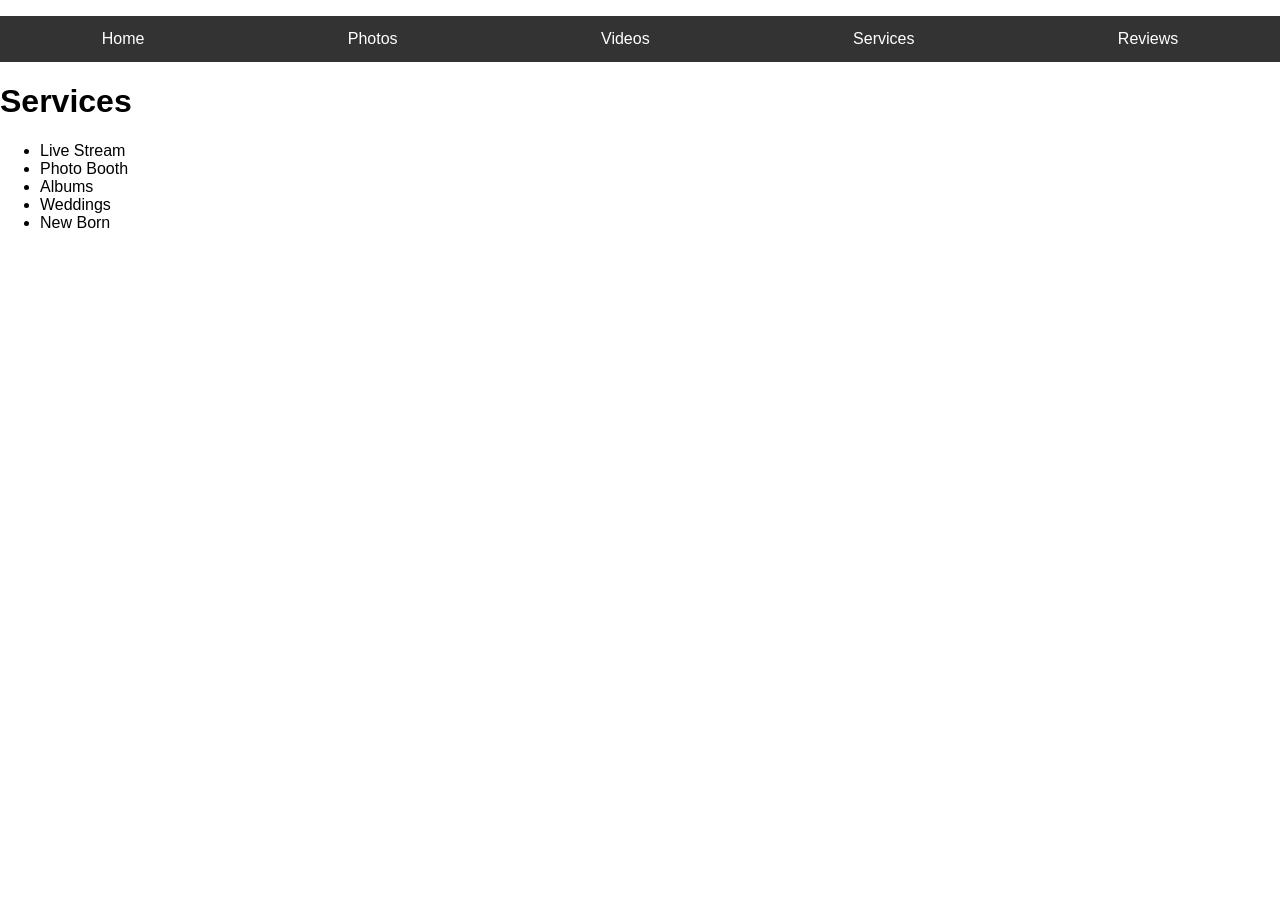
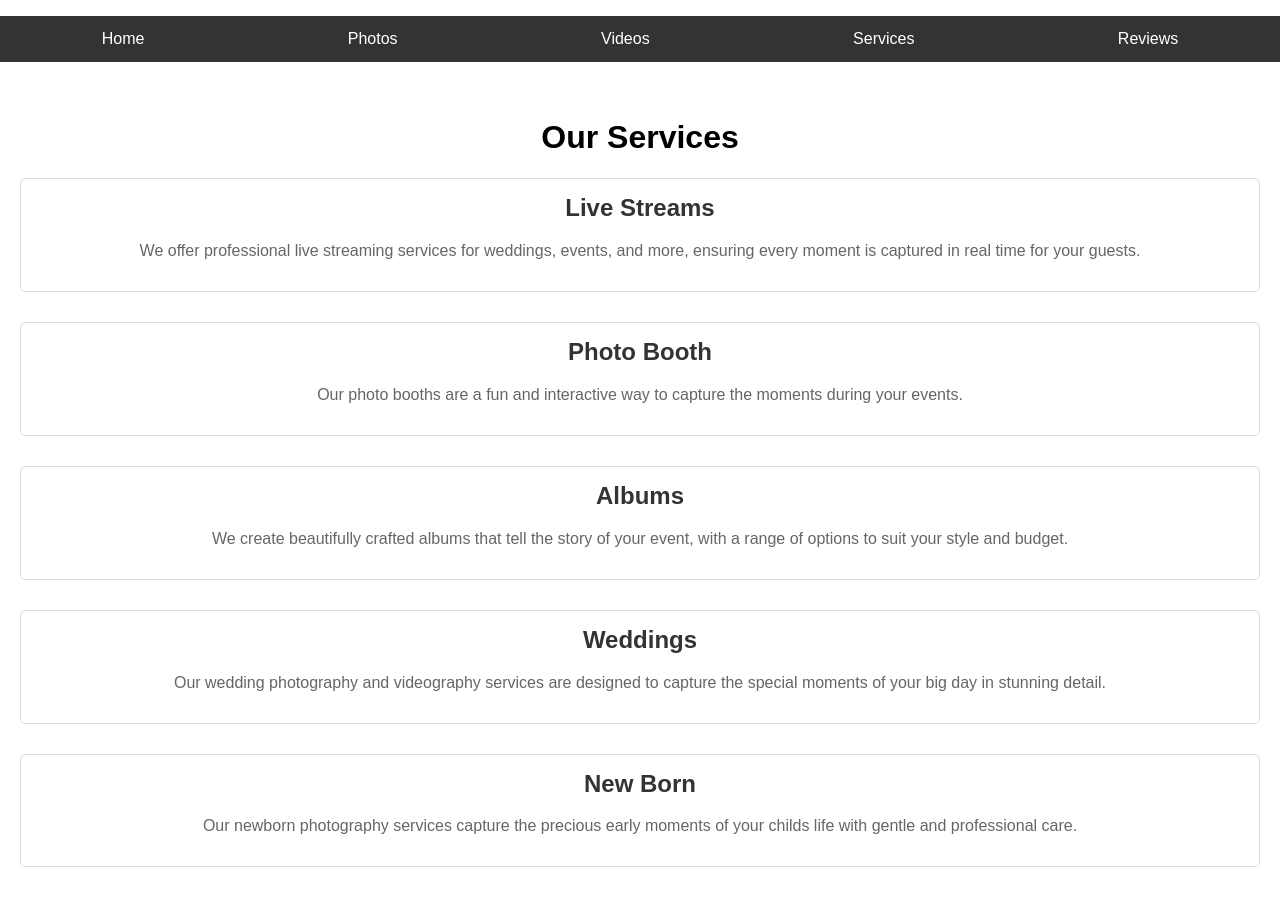
Before and after one commit to mayuresh1301/enlight-productions, a React (Create React App) app: page /services in a window 1280 px wide. Shown: the top 906 px of the page. Before the commit the page ends 800 px from the top, so only its background shows below. Built offline with nearby package versions, Linux system fonts and the light colour scheme.

Commit message:
Updated Services and added styling

```diff
--- /dev/null
+++ b/src/components/Services.css
@@ -0,0 +1,22 @@
+.services {
+    text-align: center;
+    padding: 20px;
+}
+
+.service-section {
+    margin-bottom: 30px;
+    padding: 15px;
+    border: 1px solid #ddd;
+    border-radius: 5px;
+}
+
+.service-section h2 {
+    margin-top: 0px;
+    font-size: 24px;
+    color: #333;
+}
+
+.service-section p {
+    font-size: 16px;
+    color: #666;
+}
--- a/src/components/Services.js
+++ b/src/components/Services.js
@@ -1,19 +1,37 @@
 import React from "react";
+import "./Services.css";
 
 const Services = () => {
     return (
-        <div>
-            <h1>Services</h1>
-            <ul>
-                <li>Live Stream</li>
-                <li>Photo Booth</li>
-                <li>Albums</li>
-                <li>Weddings</li>
-                <li>New Born</li>
-            </ul>
+        <div className="services">
+            <h1>Our Services</h1>
+
+            <div className="service-section">
+                <h2>Live Streams</h2>
+                <p>We offer professional live streaming services for weddings, events, and more, ensuring every moment is captured in real time for your guests.</p>
+            </div>
+
+            <div className="service-section">
+                <h2>Photo Booth</h2>
+                <p>Our photo booths are a fun and interactive way to capture the moments during your events.</p>
+            </div>
+
+            <div className="service-section">
+                <h2>Albums</h2>
+                <p>We create beautifully crafted albums that tell the story of your event, with a range of options to suit your style and budget.</p>
+            </div>
+
+            <div className="service-section">
+                <h2>Weddings</h2>
+                <p>Our wedding photography and videography services are designed to capture the special moments of your big day in stunning detail.</p>
+            </div>
+
+            <div className="service-section">
+                <h2>New Born</h2>
+                <p>Our newborn photography services capture the precious early moments of your childs life with gentle and professional care.</p>
+            </div>
         </div>
     );
-
-};
+}
 
 export default Services;
```
